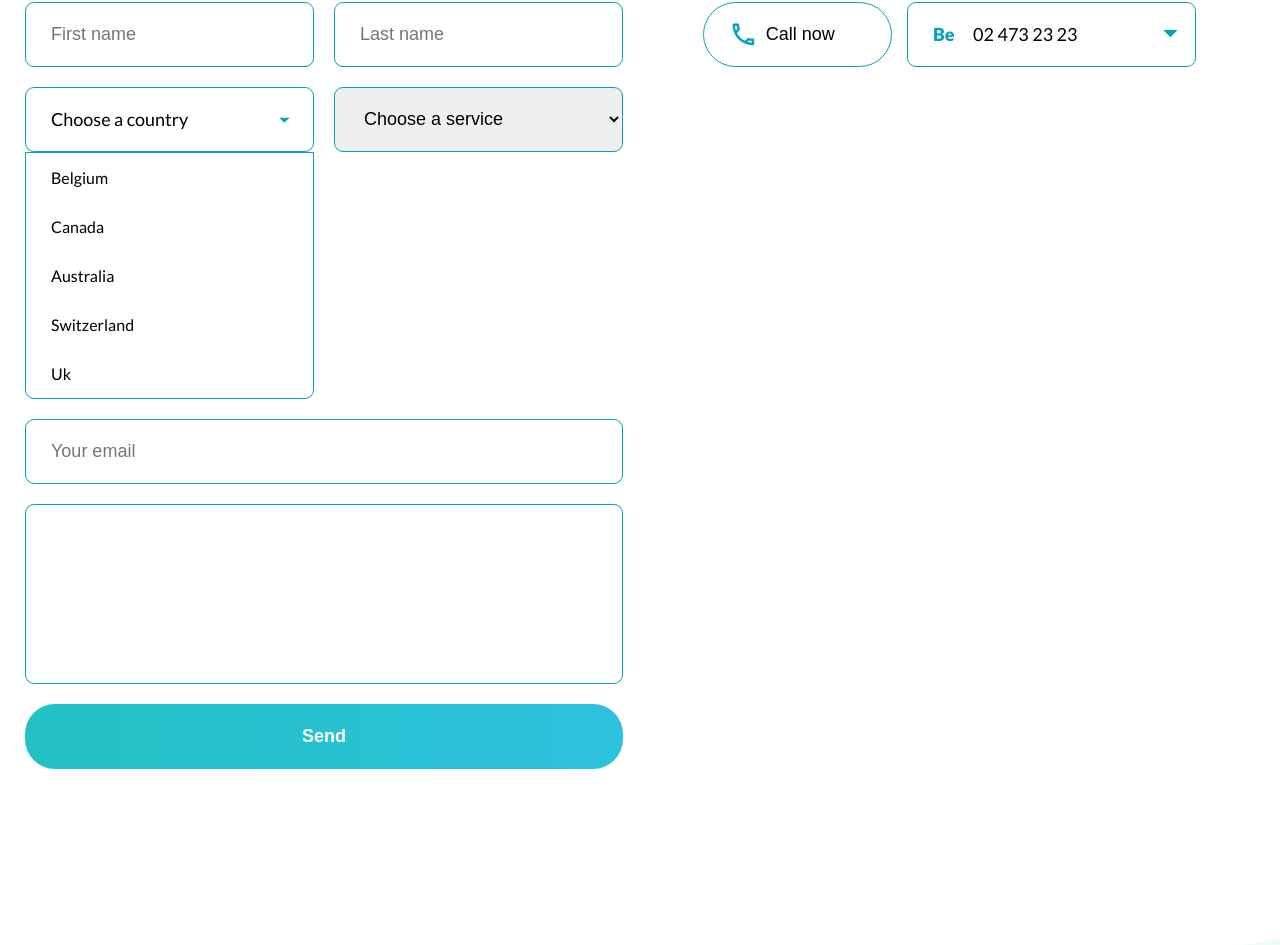
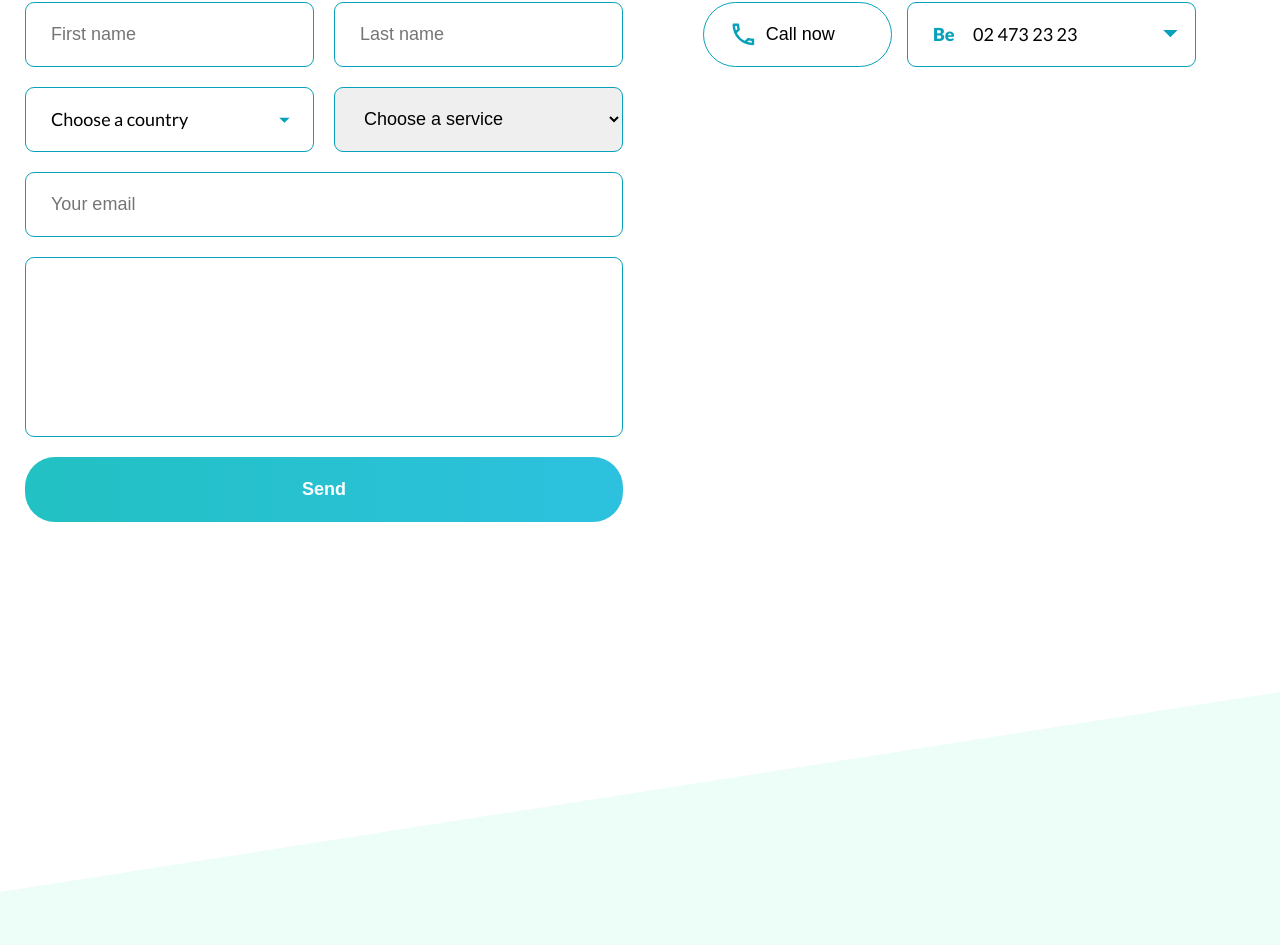
Before and after one commit to moisens/tiny-is-the-new-big, a React (Vite) app in the folder frontend/: page / in a window 1280 px wide. Shown: the part 6224-7169 px from the top of the page. Built offline with nearby package versions, Linux system fonts and the light colour scheme.

Commit message:
dropdown functionality

```diff
--- a/frontend/src/components/home/contact/Dropdown.tsx
+++ b/frontend/src/components/home/contact/Dropdown.tsx
@@ -1,10 +1,18 @@
+import React, {useState} from "react";
 import { RiArrowDownSFill } from "react-icons/ri";
 import { ContactProps } from "../../../types/Interface";
 import Button from "../../button/Button";
 import DropdownList from "./DropdownList";
-import React from "react";
+
 
 const SelectServices = ({ countries }: ContactProps) => {
+  const [dropIsActive, setDropIsActive] = useState<boolean>(false);
+
+  const handleActiveDropdown = (e: React.MouseEvent<HTMLButtonElement, MouseEvent>) => {
+    e.preventDefault();
+    setDropIsActive(!dropIsActive)
+  }
+
   return (
     <div className="dropdown__container">
       {countries.map((country) => {
@@ -16,12 +24,12 @@ const SelectServices = ({ countries }: ContactProps) => {
               <Button
                 className="input__button"
                 as="button"
-                handleClick={() => console.log("selected")}
+                handleClick={handleActiveDropdown}
               >
                 <RiArrowDownSFill size="1.3rem" />
               </Button>
             </div>
-            <DropdownList options={options} />
+            <DropdownList options={options} dropIsActive={dropIsActive} />
           </React.Fragment>
         );
       })}
--- a/frontend/src/components/home/contact/DropdownList.tsx
+++ b/frontend/src/components/home/contact/DropdownList.tsx
@@ -1,8 +1,8 @@
 import { OptionsProps } from "../../../types/Interface";
 
-const DropdownList = ({ options }: OptionsProps) => {
+const DropdownList = ({ options, dropIsActive }: OptionsProps) => {
   return (
-    <div className="dropdown__select isSelected">
+    <div className={dropIsActive ? "dropdown__select isSelected" : "dropdown__select"}>
       {options.map((location) => {
         const { id, country } = location;
         return (
--- a/frontend/src/components/home/contact/contact.scss
+++ b/frontend/src/components/home/contact/contact.scss
@@ -156,6 +156,12 @@
     //background-color: red;
     margin-bottom: 20px;
 
+    //.dropdown__container {
+    //  width: 289px;
+    //  height: auto;
+    //  border: solid 0.4px #08a1ba;
+    //  border-radius: 9px;
+    //}
     .input__input {
       width: 289px;
       height: 65px;
--- a/frontend/src/types/Interface.ts
+++ b/frontend/src/types/Interface.ts
@@ -48,4 +48,5 @@ export interface ContactProps {
 
 export interface OptionsProps {
   options: { id: string; country: string }[]
+  dropIsActive: boolean;
 }
```
